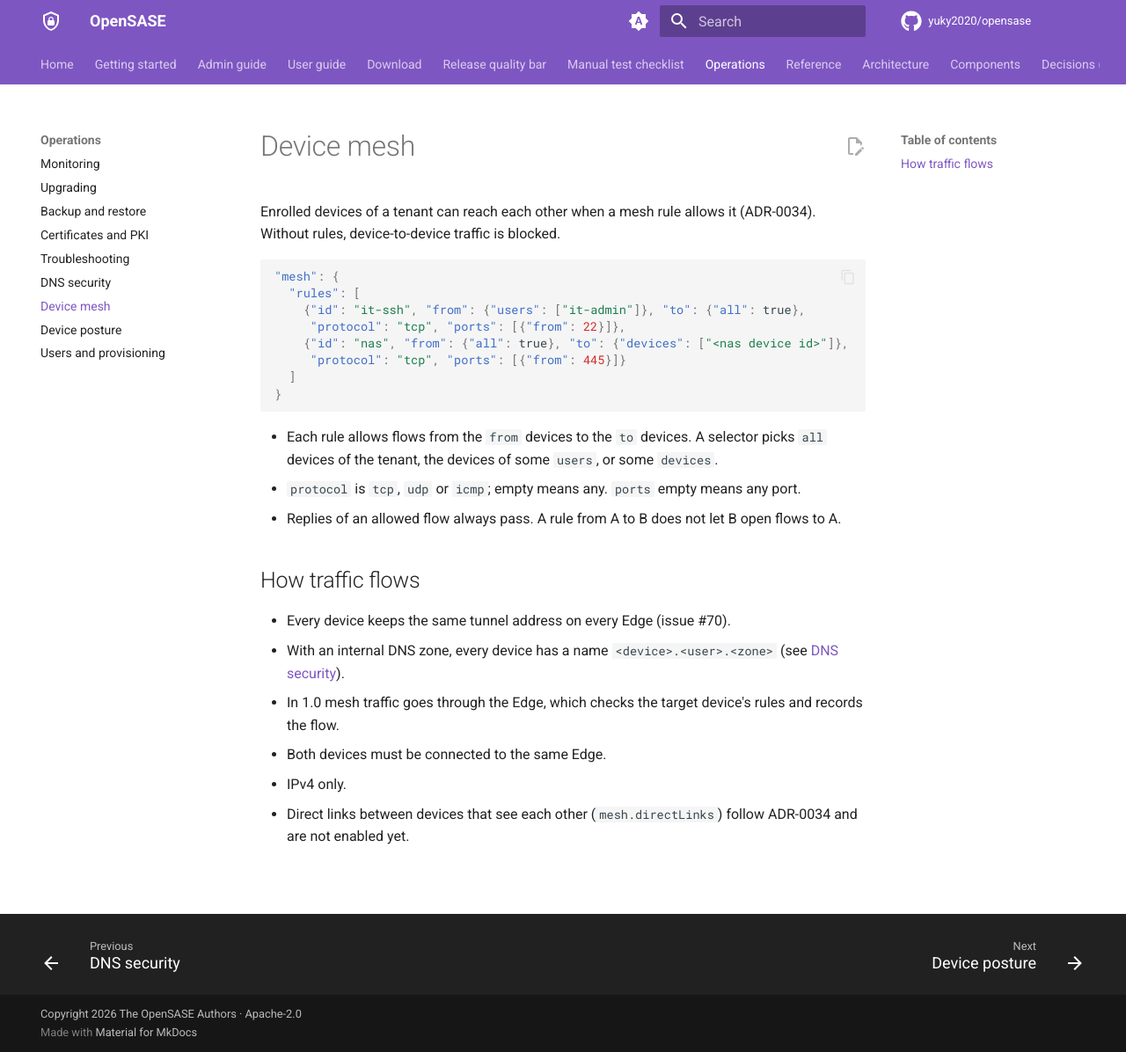
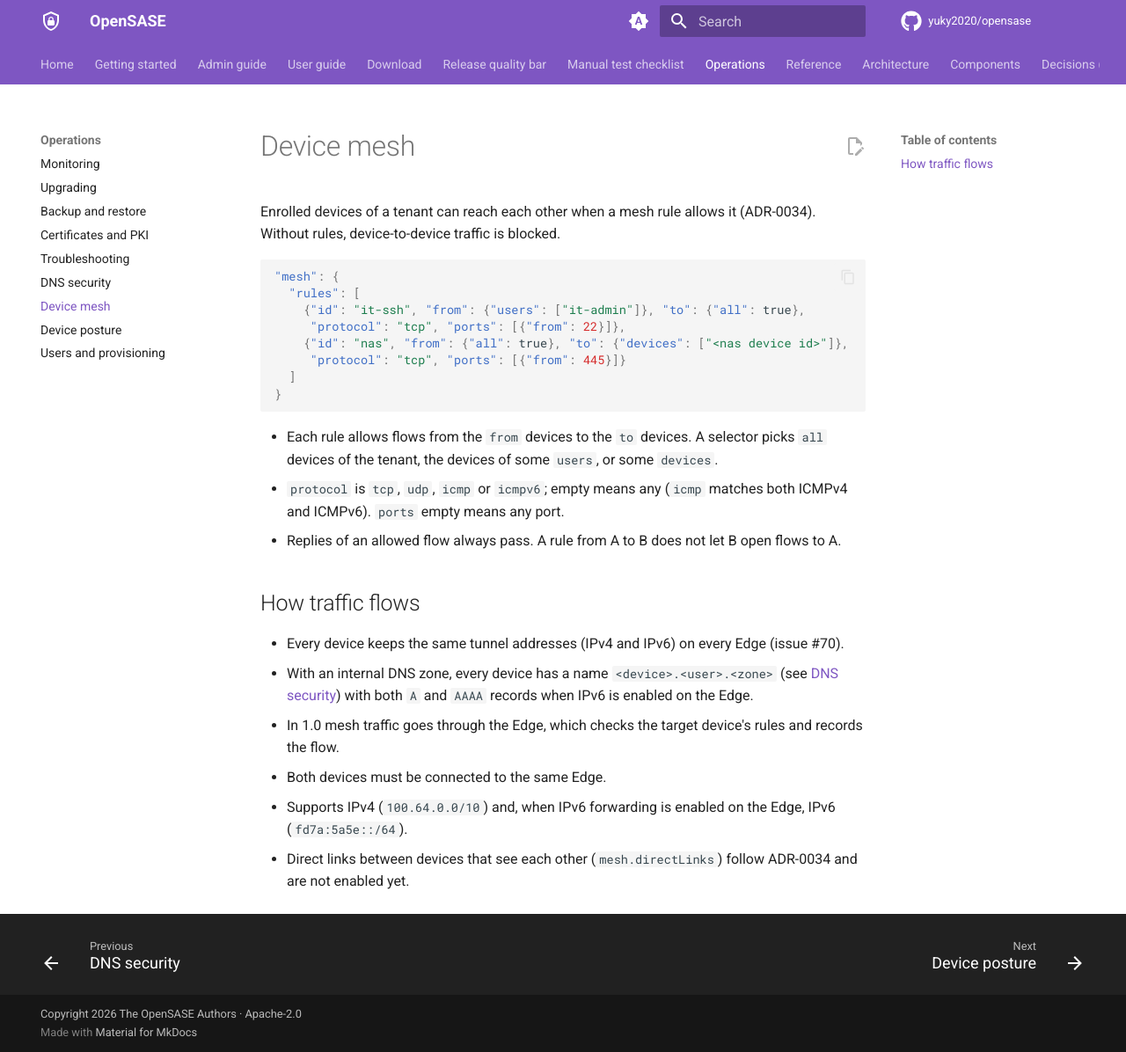
Before and after one commit to yuky2020/opensase, an MkDocs documentation site: the page built from docs/operations/mesh.md, in a window 1280 px wide and 1196 px high. Shown: the whole window at 88% size. Built offline with MkDocs 1.6.1 and Material for MkDocs 9.7.7, drawn with Linux system fonts in a browser that asks for light colours; comment, search, counter and statistics services are not loaded.

Commit message:
feat(ipv6): Edge IPv6 egress with NAT66 and forwarding rules
The dev Edge masquerades the IPv6 tunnel pool and gets an OSASE_FWD6
chain mirroring OSASE_FWD: default drop, mesh between devices, no
link-local, multicast, NAT64 or ULA destinations unless private networks
are allowed, DNS only through the Edge resolver, TCP MSS clamping. The
dev network is dual-stack and the Edge sets net.ipv6.conf.all.forwarding.
The Helm chart sets the IPv6 forwarding sysctl unless ipv6.enabled is
false and can set the Service IP families. The quickstart accepts an
IPv6 literal as public host. Release docs list the IPv6 sysctl.
Step 9 of docs/research/ipv6-gaps.md.

Refs #74

Co-Authored-By: Claude Opus 5.5 <noreply@anthropic.com>
Claude-Session: https://claude.ai/code/session_01VPBhu86tXpyyYhpMKbdUa6

```diff
--- a/docs/operations/mesh.md
+++ b/docs/operations/mesh.md
@@ -16,17 +16,20 @@ Without rules, device-to-device traffic is blocked.
 
 - Each rule allows flows from the `from` devices to the `to` devices. A selector picks
   `all` devices of the tenant, the devices of some `users`, or some `devices`.
-- `protocol` is `tcp`, `udp` or `icmp`; empty means any. `ports` empty means any port.
+- `protocol` is `tcp`, `udp`, `icmp` or `icmpv6`; empty means any (`icmp` matches both
+  ICMPv4 and ICMPv6). `ports` empty means any port.
 - Replies of an allowed flow always pass. A rule from A to B does not let B open flows to A.
 
 ## How traffic flows
 
-- Every device keeps the same tunnel address on every Edge (issue #70).
+- Every device keeps the same tunnel addresses (IPv4 and IPv6) on every Edge (issue #70).
 - With an internal DNS zone, every device has a name `<device>.<user>.<zone>` (see
-  [DNS security](dns-security.md#internal-dns)).
+  [DNS security](dns-security.md#internal-dns)) with both `A` and `AAAA` records when IPv6
+  is enabled on the Edge.
 - In 1.0 mesh traffic goes through the Edge, which checks the target device's rules and
   records the flow.
   - Both devices must be connected to the same Edge.
-  - IPv4 only.
+  - Supports IPv4 (`100.64.0.0/10`) and, when IPv6 forwarding is enabled on the Edge, IPv6
+    (`fd7a:5a5e::/64`).
 - Direct links between devices that see each other (`mesh.directLinks`) follow ADR-0034 and
   are not enabled yet.
```
Also changed, not shown: deploy/release/README.md (+6 -2 lines), 6 other files.
